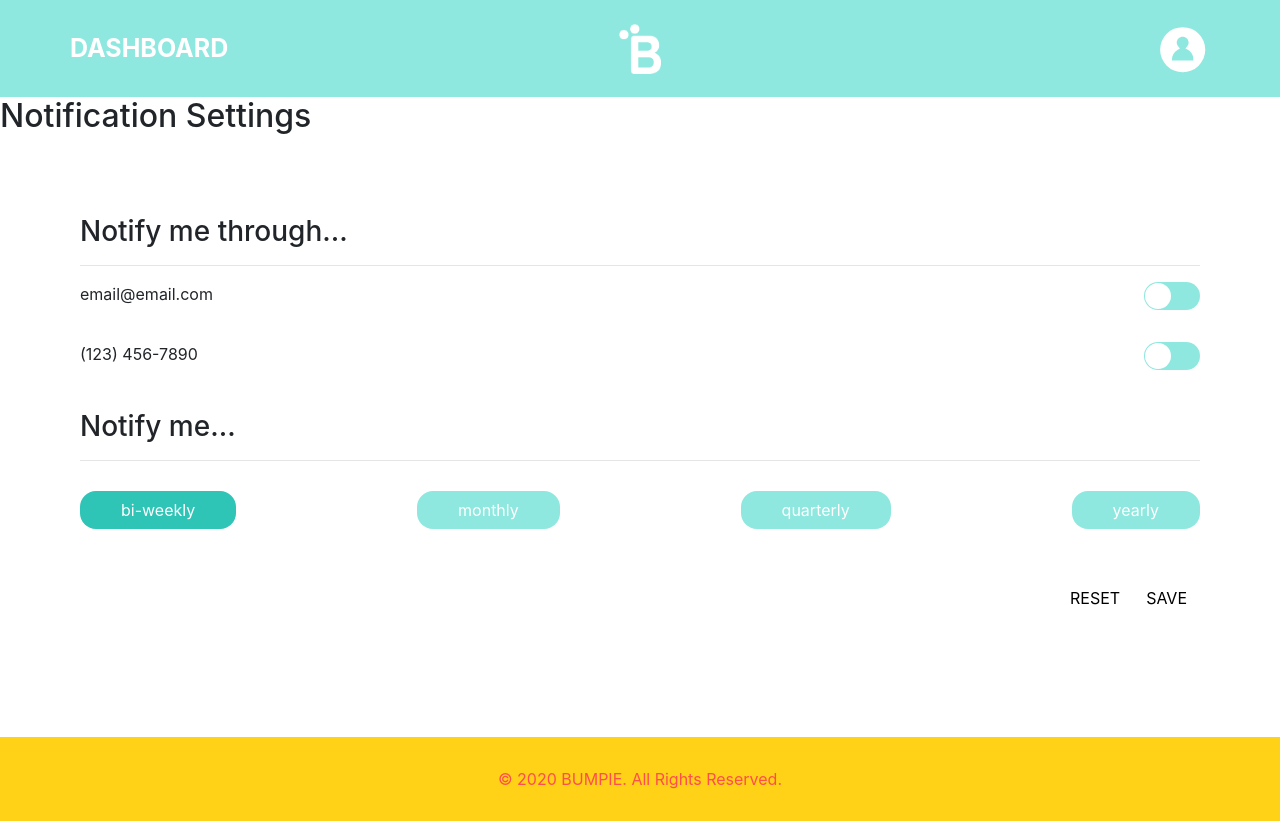
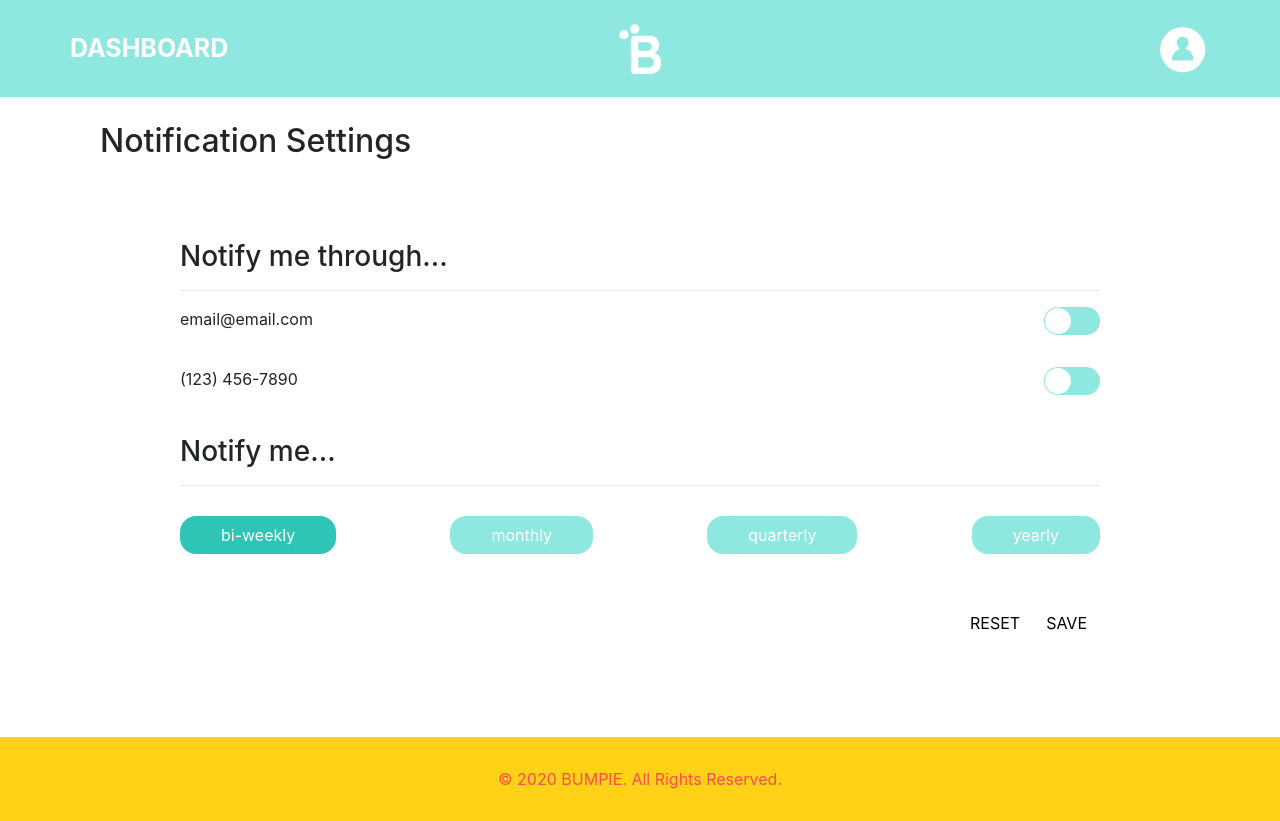
Before and after one commit to Vuologst-Test-Bed/bumpie, a React (Create React App) app in the folder client-react/: page /notification-settings in a window 1280 px wide. Built offline with nearby package versions, Linux system fonts and the light colour scheme; what react-animations would draw is missing.

Commit message:
added wrapping from faq (#84)

```diff
--- a/client-react/src/notification-settings/index.js
+++ b/client-react/src/notification-settings/index.js
@@ -21,15 +21,22 @@ const PageTitle = styled.h2`
   }
 `;
 
+const Wrapper = styled.div`
+  margin-left: 100px;
+  margin-right: 100px;
+  margin-top: 25px;
+  margin-bottom: 25px;
+`;
+
 const NotificationSettings = () => {
   const [emailNotification, setEmailToggle] = useState(false);
   const [phoneNotification, setPhoneToggle] = useState(false);
   return (
-    <>
+    <Wrapper>
       <PageTitle>Notification Settings</PageTitle>
       <div
         style={{
-          margin: 80,
+          margin: 80
         }}
       >
         <SettingsSectionHeader title="Notify me through..." />
@@ -50,7 +57,7 @@ const NotificationSettings = () => {
         </label>
         <div
           style={{
-            marginTop: 40,
+            marginTop: 40
           }}
         >
           <SettingsSectionHeader title="Notify me..." />
@@ -62,7 +69,7 @@ const NotificationSettings = () => {
             style={{
               marginTop: 50,
               display: "flex",
-              justifyContent: "flex-end",
+              justifyContent: "flex-end"
             }}
           >
             <StyledButton text="reset" />
@@ -71,7 +78,7 @@ const NotificationSettings = () => {
         </div>
       </div>
       {/* end of reset and save button grouping...*/}
-    </>
+    </Wrapper>
   );
 };
 
```
